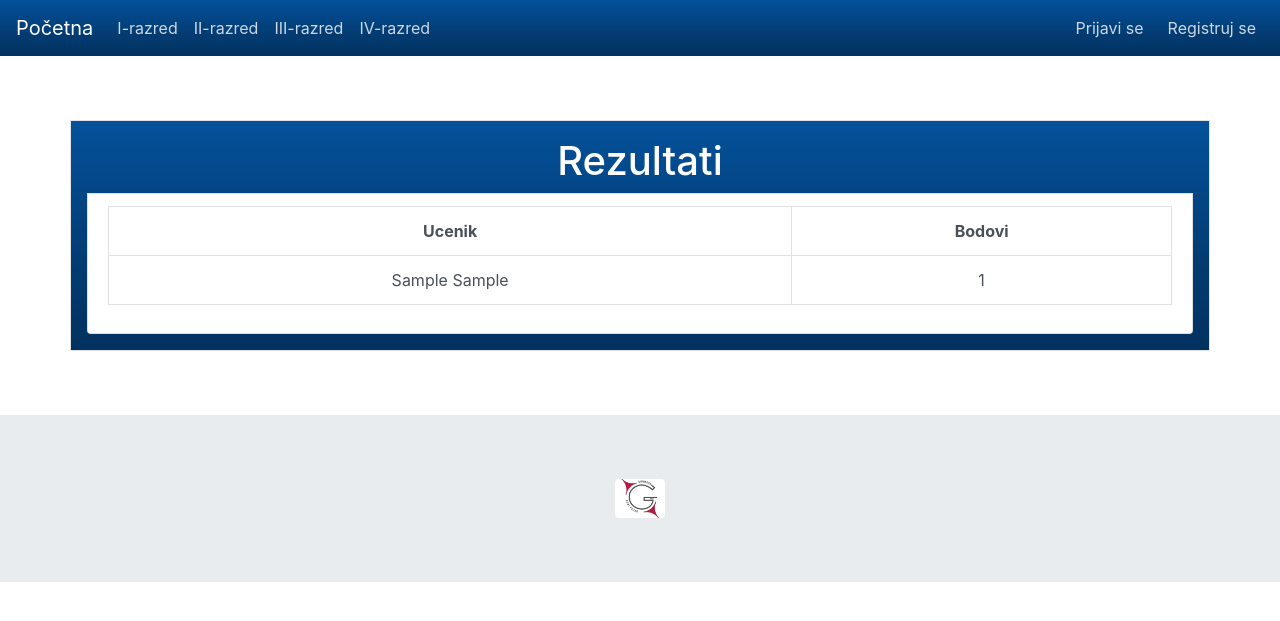
After one commit to BakirCu/Kviz, a Django app: page /rezultati/1/ in a window 1280 px wide. The commit adds this page. Shown: the top 621 px of the page. Run offline with Django 3.2, Linux system fonts and the light colour scheme; tables that the repository leaves empty hold one stand-in row (values such as "Sample post"); some libraries are stand-ins or nearby versions.

```diff
--- a/kvizer/models.py
+++ b/kvizer/models.py
@@ -163,6 +163,7 @@ class Rezultat(models.Model):
     id_korisnika = models.ForeignKey(User, on_delete=models.CASCADE)
     bodovi = models.SmallIntegerField()
     poetak_kviza = models.DateTimeField(auto_now=True)
+    radio_kviz = models.BooleanField(default=False)
 
     class Meta:
         unique_together = ('id_kviza', 'id_korisnika',)
--- a/kvizer/templates/kvizer/base.html
+++ b/kvizer/templates/kvizer/base.html
@@ -86,9 +86,9 @@
     {% block content %}
     {% endblock %}
 
-    <footer class="footer">
-        <div class="jumbotron jumbotron-fluid  ">
-            <div class="container text-center">
+    <footer class="footer mb-0">
+        <div class="jumbotron jumbotron-fluid mb-0  ">
+            <div class="container text-center ">
                 <span class="text-muted">
                     <img style="width:50px;" src="{% static 'kvizer/images/logo.jpg'%}" class="rounded" alt="Logo"
                         width="100">
--- /dev/null
+++ b/kvizer/templates/kvizer/rezultati.html
@@ -0,0 +1,23 @@
+{% extends "kvizer/base.html" %}
+{% block content %}
+{% load static %}
+<div class="row mt-5 mb-5">
+    <div class="container p-3 my-3 border text-center bg-dark ">
+        <h1>Rezultati</h1>
+        <li class="list-group-item">
+            <table class="table table-bordered">
+                <tr>
+                    <th>Ucenik</th>
+                    <th>Bodovi</th>
+                </tr>
+                {% for rezultat in rezultati %}
+                <tr>
+                    <td>{{ rezultat.id_korisnika_id__ime }} {{ rezultat.id_korisnika_id__prezime }}</td>
+                    <td>{{ rezultat.bodovi }}</td>
+                </tr>
+                {% endfor %}
+            </table>
+        </li>
+    </div>
+</div>
+{% endblock %}
--- a/kvizer/templates/kvizer/start_kviz.html
+++ b/kvizer/templates/kvizer/start_kviz.html
@@ -3,8 +3,8 @@
 {% load static %}
 <script>
     var pocetak_kviza = new Date("{{pocetak_kviza.poetak_kviza|date:'m d Y H:i:s'}}").getTime();
-    var trajanje_kviza = parseInt("{{kviz.trajanje_kviza }}") * 60000
-    var countDownDate = pocetak_kviza + trajanje_kviza
+    var trajanje_kviza = parseInt("{{kviz.trajanje_kviza }}") * 60000;
+    var countDownDate = pocetak_kviza + trajanje_kviza;
     var x = setInterval(function () {
         var now = new Date().getTime();
         var distance = countDownDate - now;
@@ -19,7 +19,6 @@
 
 </script>
 <div class="container">
-    <h1>pocetak{{pocetak_kviza.poetak_kviza|date:" m d Y G:i:s"}}</h1>
     <h4>Kviz : {{kviz.naziv}}</h4>
     <h4>Preostalo vreme - <span id='demo'></span></h4>
     <form class="form-group" method="POST">
--- a/kvizer/urls.py
+++ b/kvizer/urls.py
@@ -9,6 +9,8 @@ urlpatterns = [path('', views.home_kviz, name='home_kviz'),
                path('kvizovi /<int:broj>/', views.kvizovi, name='kvizovi'),
                path('start_kviz/<int:id_kviza>/',
                     views.start_kviz, name='start_kviz'),
+               path('rezultati/<str:id_kviza>/',
+                    views.rezultati, name='rezultati'),
                path('end_kviz/<str:bodovi>/', views.end_kviz, name='end_kviz'),
                path('register', views.register, name='register'),
                path('profile', views.profile, name='profile'),
--- a/kvizer/views.py
+++ b/kvizer/views.py
@@ -4,7 +4,6 @@ from .models import Pitanje, Odgovor, Kviz, User, Rezultat
 from .my_functions import get_pitanja_sa_odgovorima, broj_bodova_procenti, Odgovori
 from django.contrib import messages
 from django.contrib.auth.decorators import login_required
-from django.db import IntegrityError
 from django.db.models import Q
 
 
@@ -96,35 +95,46 @@ def create_answers(request, id_kviza):
 def start_kviz(request, id_kviza):
     kviz = Kviz.objects.get(id=id_kviza)
     pitanja_odgovori = get_pitanja_sa_odgovorima(id_kviza)
+    pocetni_rezultat = Rezultat.objects.filter(
+        Q(id_korisnika_id=request.user.id) & Q(id_kviza_id=id_kviza))
     if request.method == "POST":
         broj_bodova = broj_bodova_procenti(request, pitanja_odgovori)
-        try:
-            pocetni_rezultat = Rezultat.objects.filter(
-                Q(id_korisnika_id=request.user.id) & Q(id_kviza_id=id_kviza))
-            rezultat = Rezultat(id=pocetni_rezultat[0].id, bodovi=broj_bodova,
-                                id_korisnika_id=request.user.id,
-                                id_kviza_id=id_kviza
-                                )
-            rezultat.save()
-        except IntegrityError:
-            messages.warning(request,
-                             'Ne mozete dva puta da radite isti kviz')
-            return redirect('home_kviz')
+        rezultat = Rezultat(id=pocetni_rezultat[0].id, bodovi=broj_bodova,
+                            id_korisnika_id=request.user.id,
+                            id_kviza_id=id_kviza,
+                            radio_kviz=1)
+        rezultat.save()
         return redirect('end_kviz', bodovi=broj_bodova)
     else:
-        try:
+
+        if pocetni_rezultat:
+            pocetak_kviza = pocetni_rezultat[0]
+            if pocetni_rezultat[0].radio_kviz:
+                messages.warning(request,
+                                 'Ne mozete dva puta da radite isti kviz')
+                return redirect('home_kviz')
+            else:
+                messages.warning(request,
+                                 'Kada istekne vreme, kviz ne mozete poceti ponovo')
+        else:
             pocetak_kviza = Rezultat(bodovi=0,
                                      id_korisnika_id=request.user.id,
                                      id_kviza_id=id_kviza
                                      )
             pocetak_kviza.save()
-        except IntegrityError:
-            messages.warning(request,
-                             'Ako ste jednom zapoceli kviz ne mozete poceti ponovo')
-            return redirect('start_kviz')
+
     return render(request, 'kvizer/start_kviz.html', {'pitanja_odgovori': pitanja_odgovori,
                                                       'kviz': kviz,
                                                       'pocetak_kviza': pocetak_kviza})
+
+
+def rezultati(request, id_kviza):
+    rezultati = Rezultat.objects.values('bodovi',
+                                        'id_korisnika_id__ime',
+                                        'id_korisnika_id__prezime',).filter(
+                                            id_kviza_id=id_kviza)
+
+    return render(request, 'kvizer/rezultati.html', {'rezultati': rezultati})
 
 
 def end_kviz(request, bodovi):
```
Also changed, not shown: kvizer/my_functions.py (+9 -5 lines), kvizer/templates/kvizer/profile.html (+8 -5 lines), kvizer/migrations/0007_rezultat_radio_kviz.py (added), kvizer/migrations/0008_auto_20200525_2242.py (added), kvizer/static/kvizer/main.css (line endings or trailing spaces).
